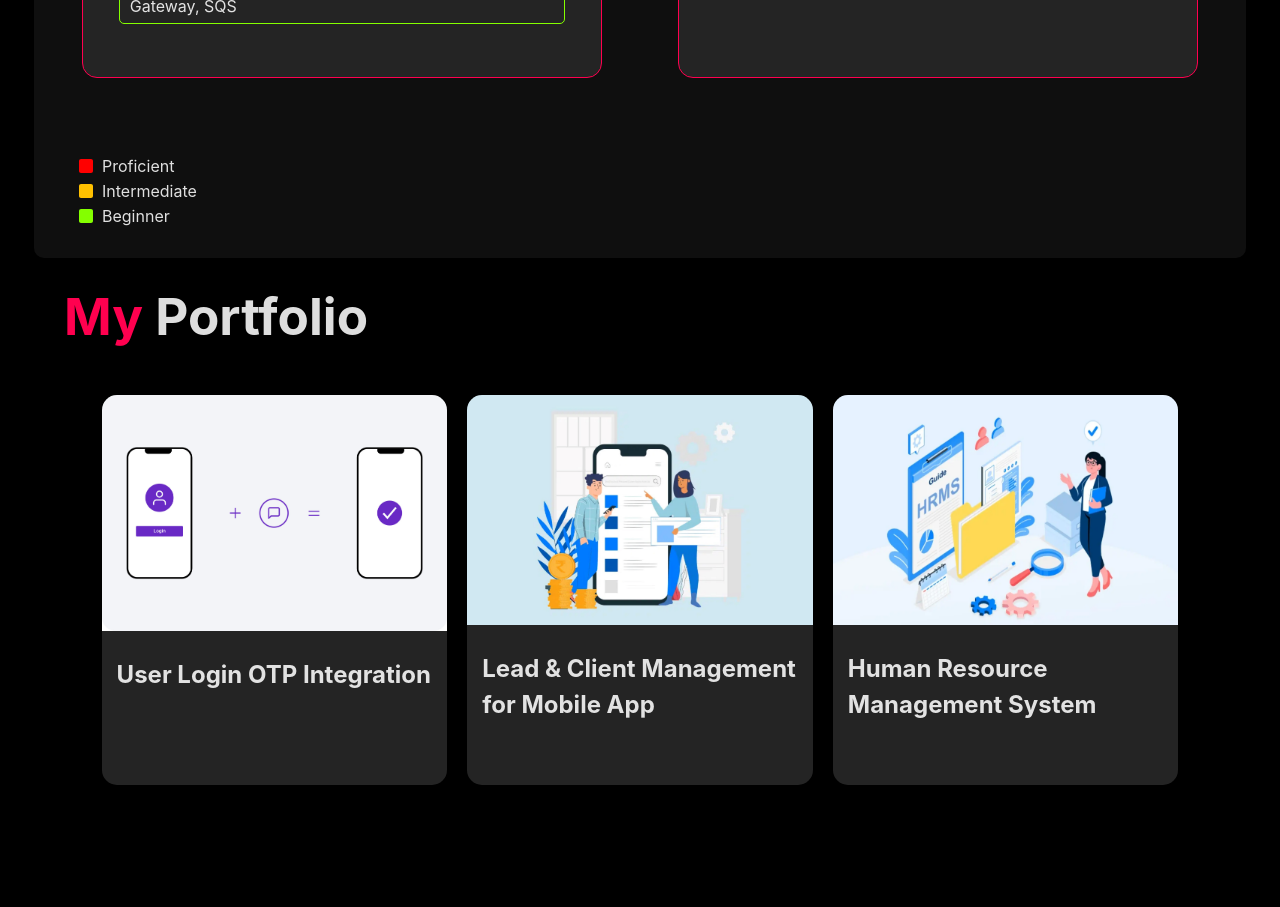
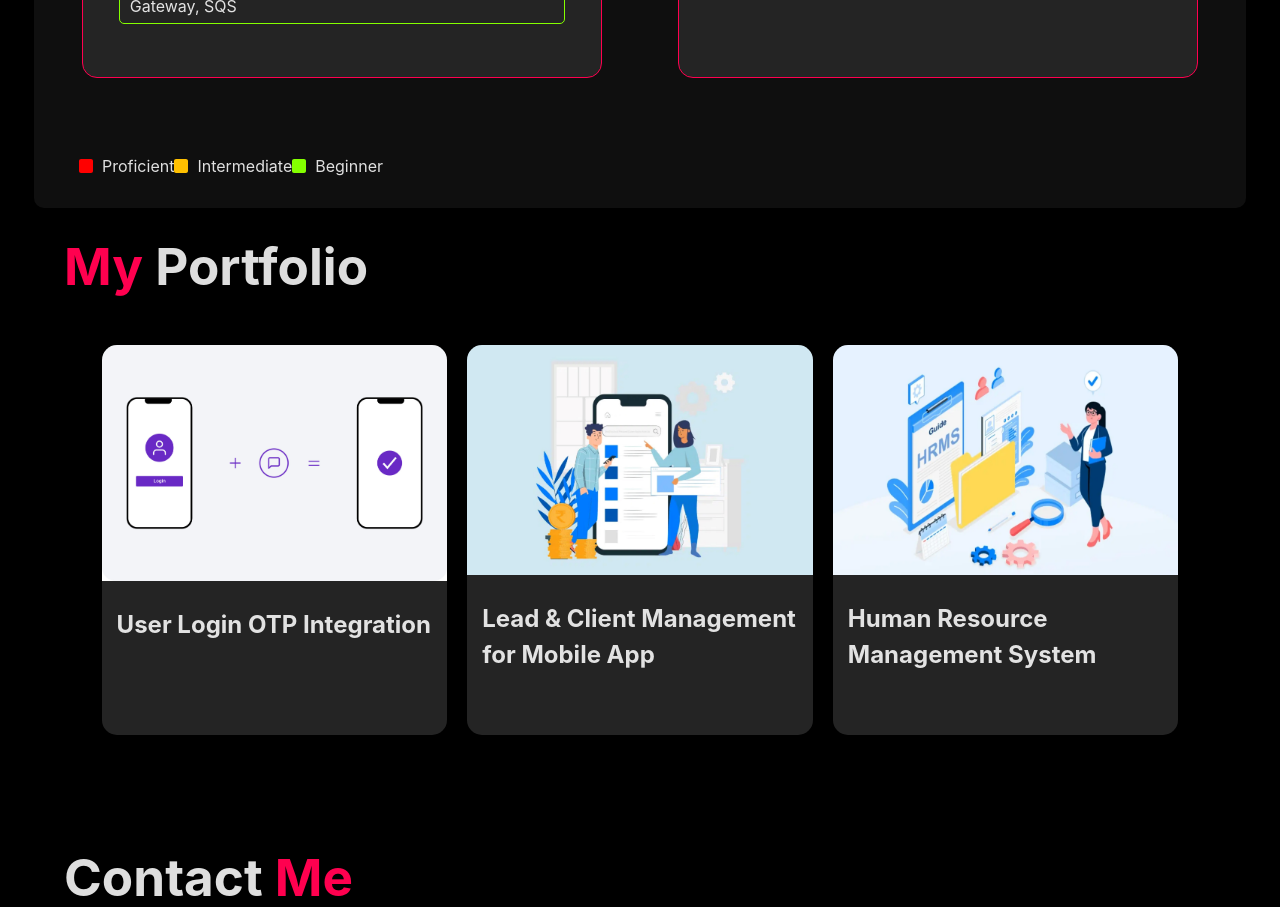
Before and after one commit to Pavanz09/My-Portfolio, a React (Vite) app: page / in a window 1280 px wide. Shown: the part 2620-3527 px from the top of the page. Built offline with nearby package versions, Linux system fonts and the light colour scheme.

Commit message:
Update Skills.css

```diff
--- a/src/styles/Skills.css
+++ b/src/styles/Skills.css
@@ -71,7 +71,7 @@
 }
 .colorDescriptionBox{
     display: flex;
-    flex-direction: column;
+    gap: 15px
     align-items: flex-start;
     margin: 60px 0px 15px 0px;
     height: fit-content;
```
